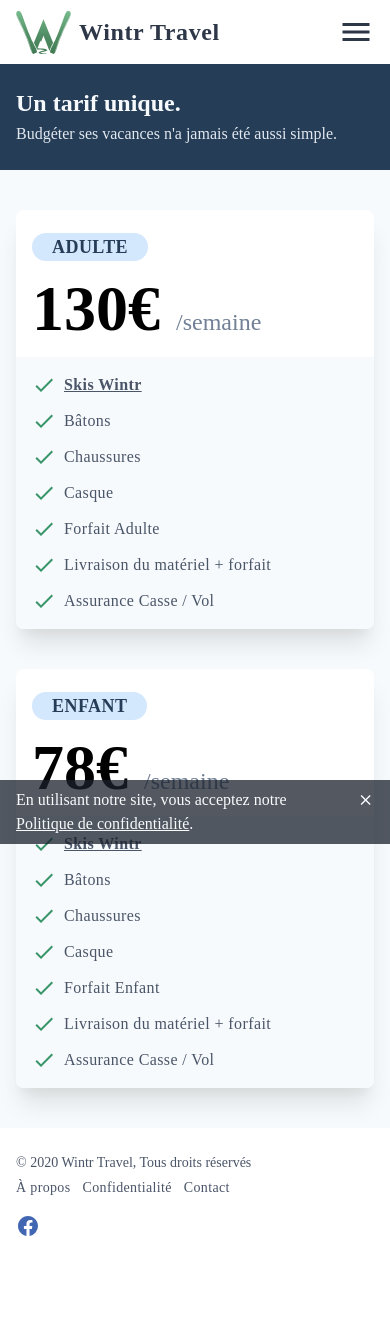
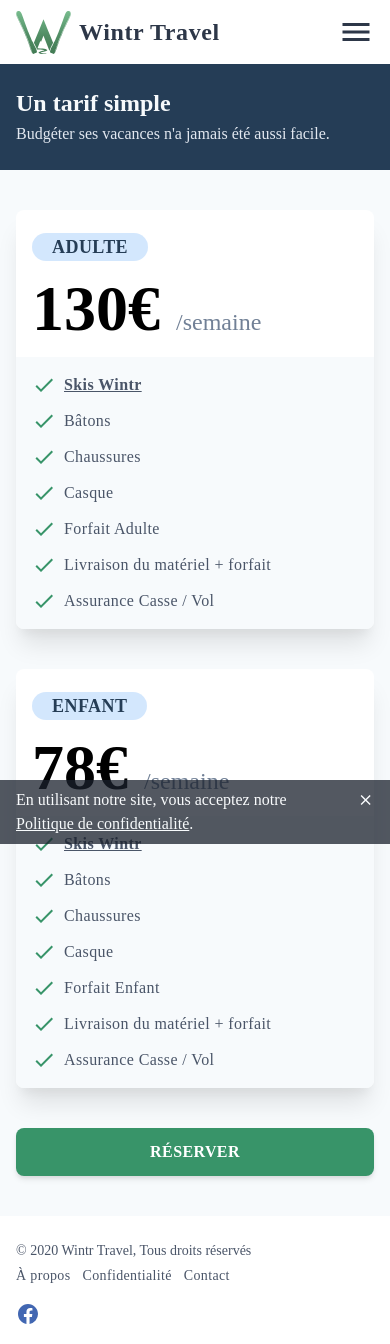
Before and after one commit to MLerasle/wintr-travel, a Next.js app: page /prices in a window 390 px wide. Before the commit the page ends 1256 px from the top, so only its background shows below. Built offline with nearby package versions, Linux system fonts and the light colour scheme; no server answers; a web font is replaced by a local one.

Commit message:
Edits From Adrien

```diff
--- a/pages/faq.js
+++ b/pages/faq.js
@@ -1,5 +1,6 @@
 import { useEffect } from 'react';
 import Head from 'next/head';
+import Link from 'next/link';
 
 import MainSection from '@/UI/MainSection';
 import Question from '@/App/Faq/Question';
@@ -19,10 +20,15 @@ const Faq = () => {
       <MainSection>
         <header className="md:text-center px-4 md:px-10 py-6 md:py-16 bg-dark-blue">
           <h1 className="text-2xl md:text-4xl font-semibold md:font-bold pb-1 md:pb-3 leading-tight text-gray-100">
-            Aide de Wintr Travel.
+            Les questions fréquentes
           </h1>
           <p className="md:text-xl text-gray-300">
-            Trouvez les réponses à vos questions.
+            Vous ne trouvez pas la réponse que vous cherchez?{' '}
+            <Link href="/contact">
+              <a className="text-primary-green cursor-pointer hover:underline">
+                Contactez-nous.
+              </a>
+            </Link>
           </p>
         </header>
 
--- a/pages/prices.js
+++ b/pages/prices.js
@@ -1,8 +1,10 @@
 import { useEffect } from 'react';
 import Head from 'next/head';
+import Link from 'next/link';
 
+import PriceCard from '@/App/Prices/PriceCard';
 import MainSection from '@/UI/MainSection';
-import PriceCard from '@/App/Prices/PriceCard';
+import Button from '@/UI/Button';
 
 import * as gtag from 'lib/gtag';
 import { UNIT_ADULT_PRICE, UNIT_CHILD_PRICE } from 'data/booking';
@@ -25,10 +27,10 @@ const Prices = () => {
       <MainSection>
         <header className="md:text-center px-4 md:px-10 py-6 md:py-16 bg-dark-blue">
           <h1 className="text-2xl md:text-4xl font-semibold md:font-bold pb-1 md:pb-3 leading-tight text-gray-100">
-            Un tarif unique.
+            Un tarif simple
           </h1>
           <p className="md:text-xl text-gray-300">
-            Budgéter ses vacances n'a jamais été aussi simple.
+            Budgéter ses vacances n'a jamais été aussi facile.
           </p>
         </header>
 
@@ -36,6 +38,14 @@ const Prices = () => {
           <PriceCard category="Adulte" price={UNIT_ADULT_PRICE} />
           <PriceCard category="Enfant" price={UNIT_CHILD_PRICE} />
         </article>
+
+        <article className="flex justify-center md:hidden">
+          <Button classes="w-full mx-4 mb-10 uppercase tracking-wide bg-primary-green text-white">
+            <Link href="/">
+              <a>Réserver</a>
+            </Link>
+          </Button>
+        </article>
       </MainSection>
     </>
   );
```
